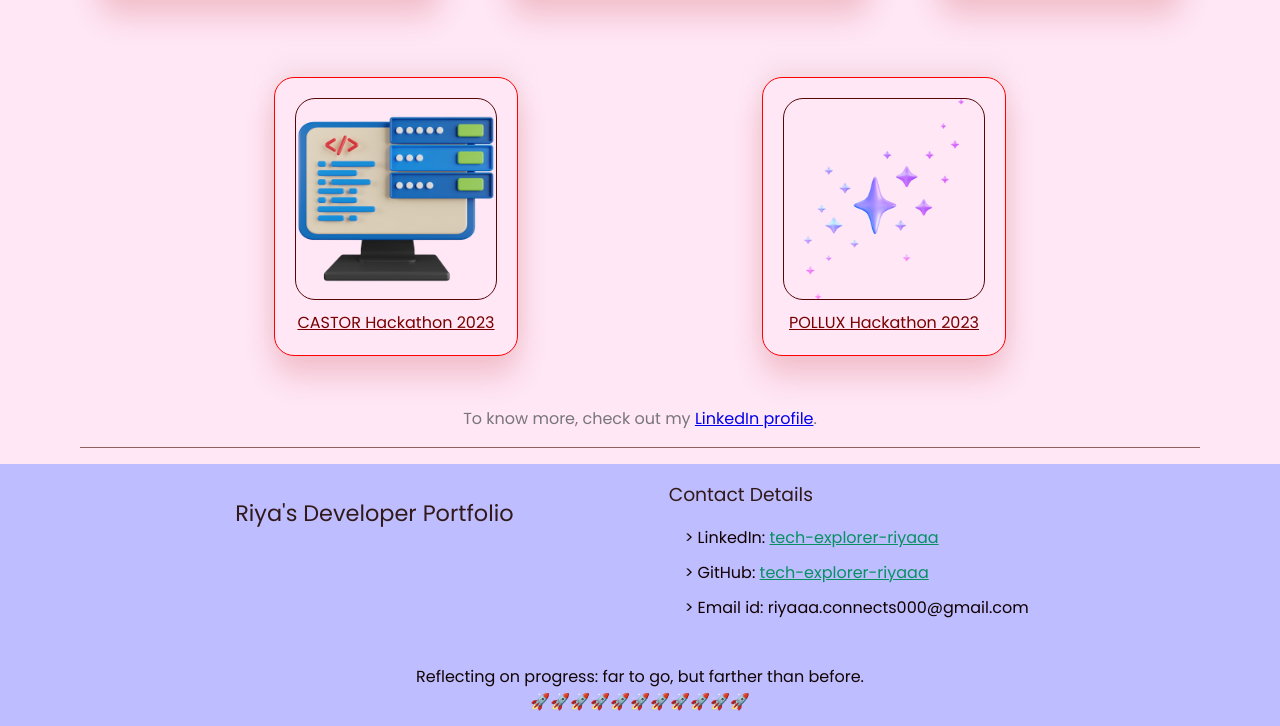
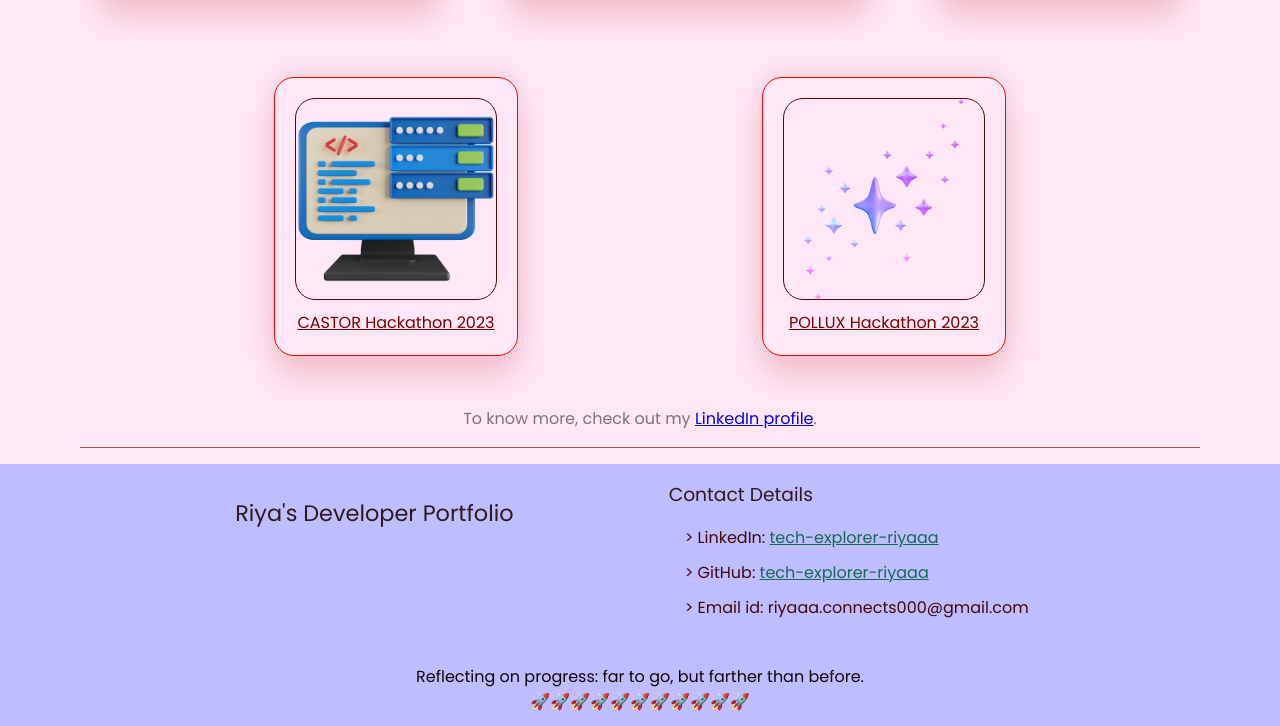
Before and after one commit to riyaahlawat/Riya-Ahlawat-Developer-Portfolio, a plain HTML site: page index.html in a window 1280 px wide. Shown: the part 4424-5150 px from the top of the page. Drawn offline with nearby package versions, Linux system fonts and the light colour scheme.

Commit message:
more changes.

```diff
--- a/styles.css
+++ b/styles.css
@@ -534,6 +534,7 @@ footer {
   background-color: #bdbdff;
   height: auto;
   padding: 0 5rem;
+  margin-right: 0px;
 }
 
 .footer {
@@ -572,13 +573,13 @@ footer .footer-rights {
 }
 
 .footer-second ul{
-  color: rgb(18, 0, 0);
+  color: rgb(69, 8, 8);
   /* width: auto; */
   font-weight: 500;
 }
 
 .footer-second li a {
-  color: rgb(8, 144, 99);
+  color: rgb(22, 107, 79);
 }
 
 @media (max-width: 762px) {
```
